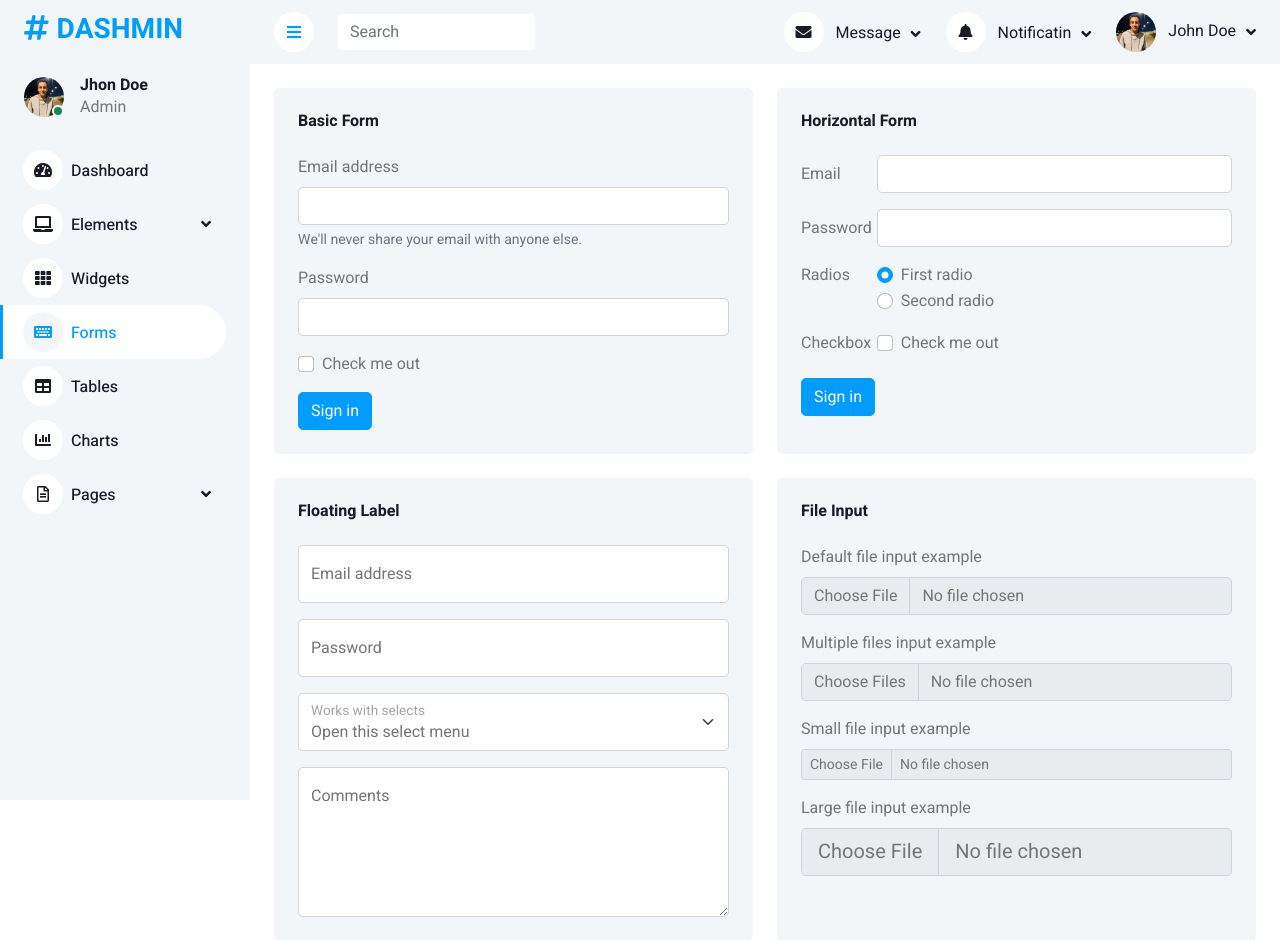
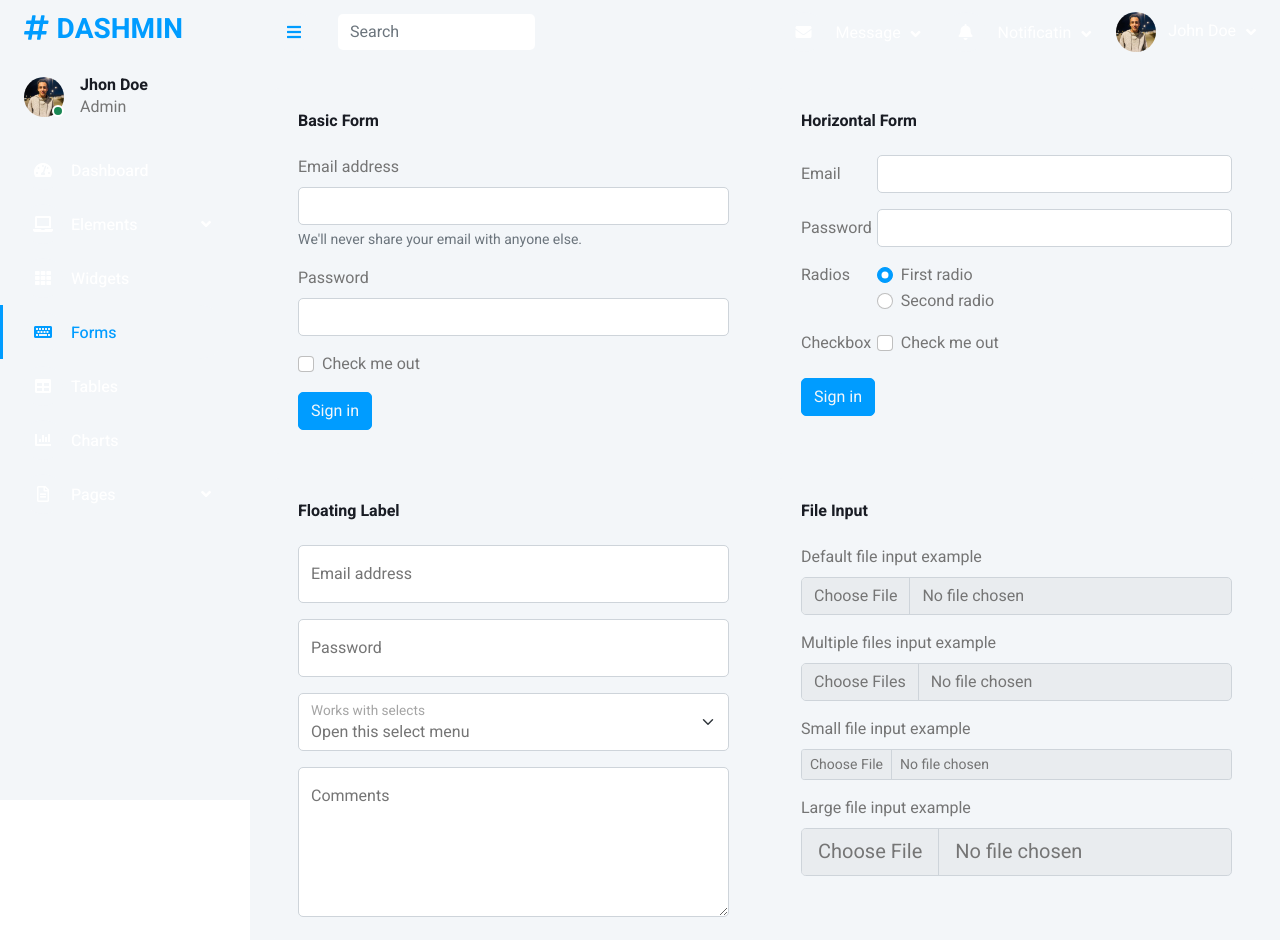
Before and after one commit to Azizomezine/WeBuild, a PHP site: page /7amma/form.html in a window 1280 px wide. Shown: the top 940 px of the page. Run offline with PHP 8.4, Linux system fonts and the light colour scheme; some libraries are stand-ins or nearby versions.

Commit message:
Add files via upload

```diff
--- a/trippie back/css/style.css
+++ b/trippie back/css/style.css
@@ -2,7 +2,7 @@
 :root {
     --primary: #009CFF;
     --light: #F3F6F9;
-    --dark: #191C24;
+    --dark: #FFFFFF;
 }
 
 .back-to-top {
@@ -35,7 +35,7 @@
 }
 
 .btn.btn-primary {
-    color: #FFFFFF;
+    color: #F3F6F9;
 }
 
 .btn-square {
@@ -82,7 +82,7 @@
 .content {
     margin-left: 250px;
     min-height: 100vh;
-    background: #FFFFFF;
+    background: #F3F6F9;
     transition: 0.5s;
 }
 
@@ -134,7 +134,7 @@
 .sidebar .navbar .navbar-nav .nav-link:hover,
 .sidebar .navbar .navbar-nav .nav-link.active {
     color: var(--primary);
-    background: #FFFFFF;
+    background: #F3F6F9;
     border-color: var(--primary);
 }
 
@@ -144,7 +144,7 @@
     display: inline-flex;
     align-items: center;
     justify-content: center;
-    background: #FFFFFF;
+    background: #F3F6F9;
     border-radius: 40px;
 }
 
@@ -192,7 +192,7 @@
     display: inline-flex;
     align-items: center;
     justify-content: center;
-    background: #FFFFFF;
+    background: #F3F6F9;
     border-radius: 40px;
 }
 
```
